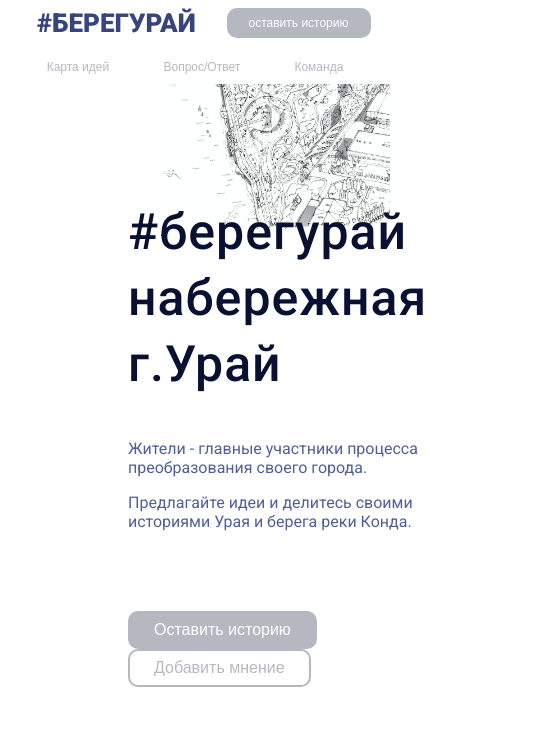
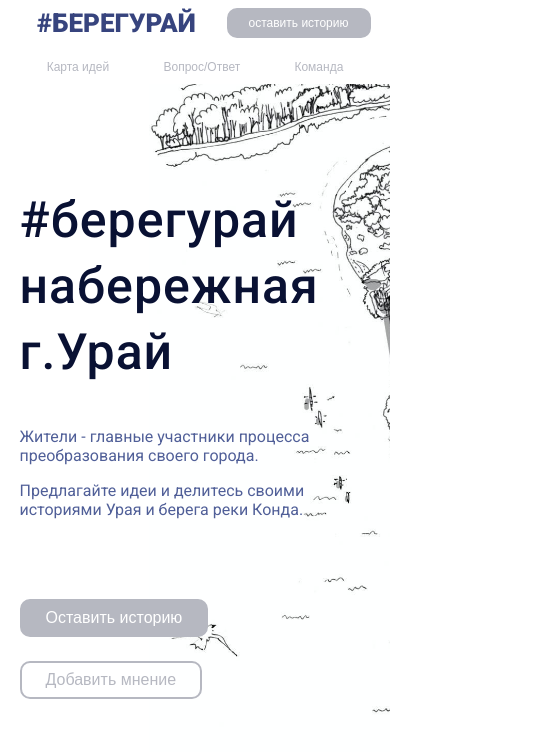
Before and after one commit to designunit/bereguray, a Next.js app: page / in a window 390 px wide. Shown: the top 752 px of the page, 555 px wide, since content can reach past the window. Built offline with nearby package versions, Linux system fonts and the light colour scheme.

Commit message:
mobile hero section

```diff
--- a/src/components/IndexPage/index.tsx
+++ b/src/components/IndexPage/index.tsx
@@ -29,9 +29,9 @@ const IndexPage = () => (
                 <div style={{
                     width: '100%',
                     height: '100%',
-                    backgroundImage: 'url("/static/uray1.jpg")',
-                    backgroundSize: '90%',
-                    backgroundPosition: '400% 0',
+                    backgroundImage: 'url("/static/uray2.jpg")',
+                    backgroundSize: 'cover',
+                    backgroundPosition: '30% top',
                     backgroundRepeat: 'no-repeat',
                 }} />
             )}
@@ -57,7 +57,8 @@ const IndexPage = () => (
                 <Button
                     disabled
                     style={{
-                        marginRight: '20px'
+                        marginRight: '20px',
+                        marginBottom: '24px',
                     }}
                     theme={'primary'}
                 >
--- a/src/components/PageSection/styles.module.css
+++ b/src/components/PageSection/styles.module.css
@@ -23,5 +23,5 @@
     /* flex: 1; */
     /* width: 50%; */
 
-    padding: 0 128px;
+    padding: 0 5%;
 }
```
Also changed, not shown: public/static/uray2.jpg (added).
